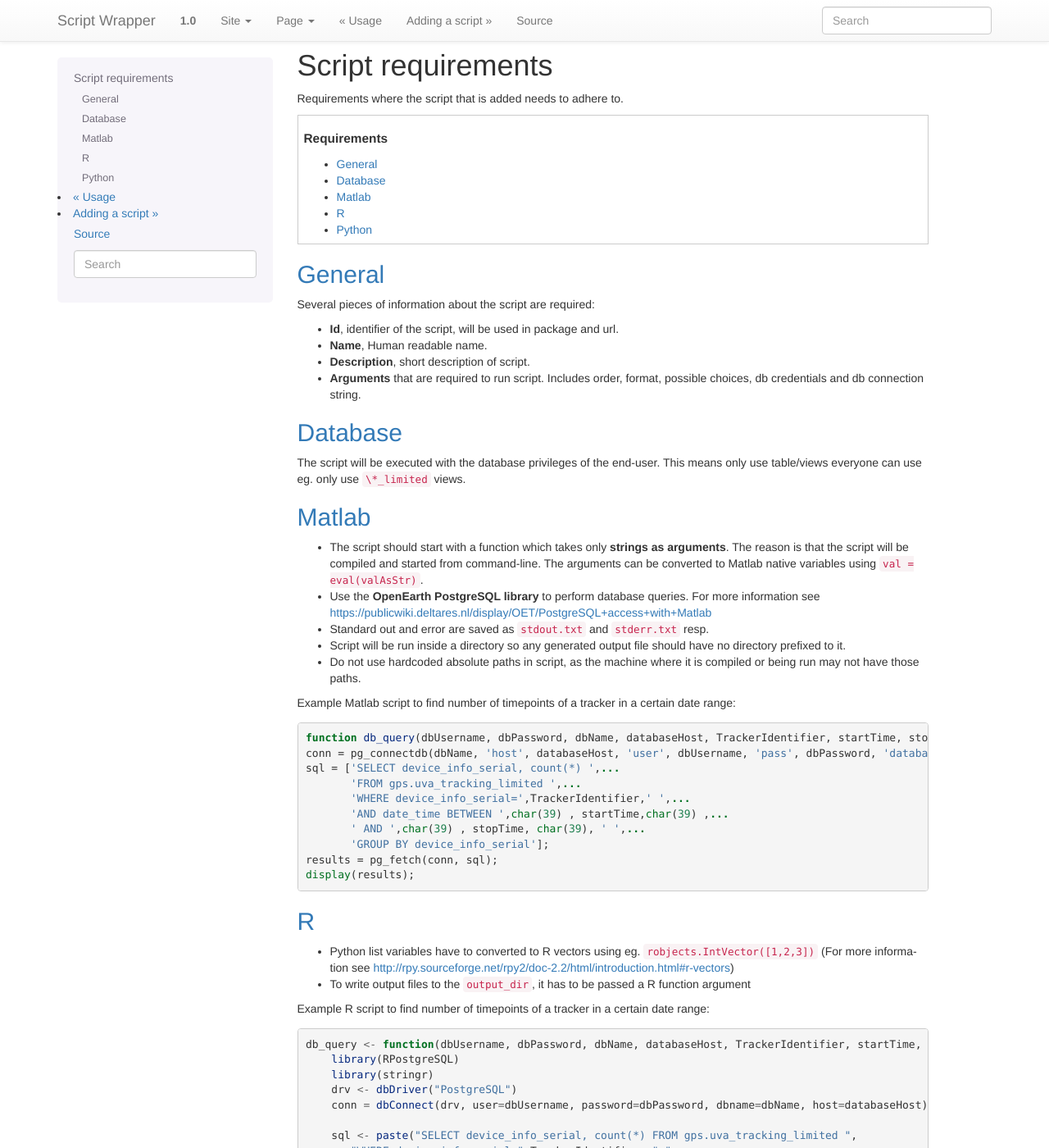
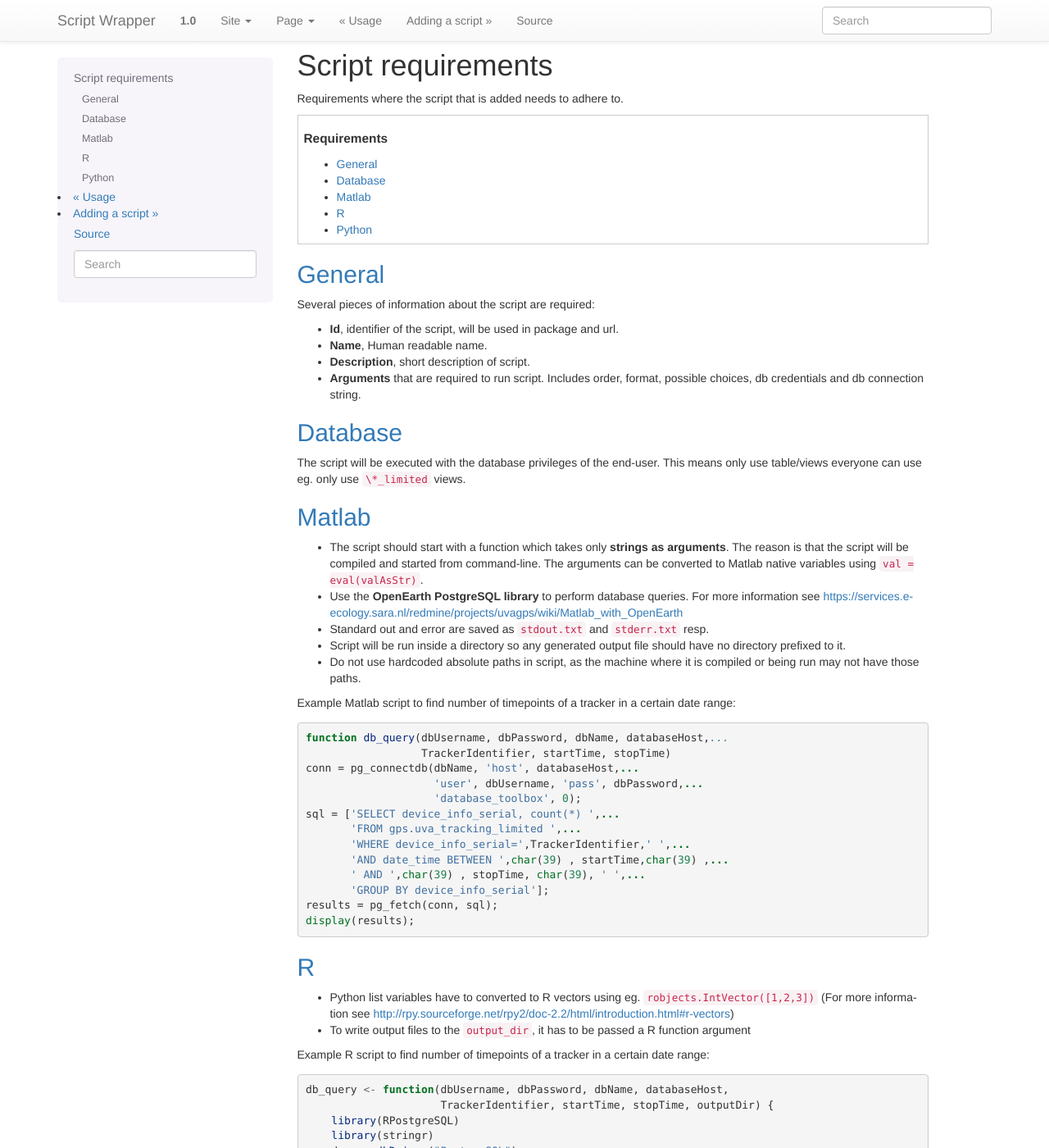
Before and after one commit to NLeSC/eEcology-script-wrapper, a Sphinx documentation site: the page built from docs/script_requirements.rst, in a window 1280 px wide and 1400 px high. Shown: the whole window at 82% size. Built offline with Sphinx 7.4.7, drawn with Linux system fonts in a browser that asks for light colours.

Commit message:
Wrap long lines so pdf code examples are not wider than page.

```diff
--- a/docs/adding_script.rst
+++ b/docs/adding_script.rst
@@ -25,10 +25,12 @@ Example compilations:
 .. code-block:: bash
 
     # Matlab script which uses openearth postgresql library
-    mcc -mv -R -nodisplay -I openearth/io/postgresql -I openearth -I openearth/general -I openearth/general/io_fun dbq.m
+    mcc -mv -R -nodisplay -I openearth/io/postgresql -I openearth \
+    -I openearth/general -I openearth/general/io_fun dbq.m
 
     # Matlab script like above, but also uses googleearth library and a dependency dist.m
-    mcc -mv -R -nodisplay -I openearth/io/postgresql -I openearth -I openearth/general -I openearth/general/io_fun -I googleearth gpsvis.m dist.m
+    mcc -mv -R -nodisplay -I openearth/io/postgresql -I openearth \
+    -I openearth/general -I openearth/general/io_fun -I googleearth gpsvis.m dist.m
 
 2. Make skeleton
 ================
--- a/docs/conf.py
+++ b/docs/conf.py
@@ -299,6 +299,7 @@ pdf_style_path = ['.', '_styles']
 # For example: 1 means top-level sections start in a new page
 # 0 means disabled
 #pdf_break_level = 0
+pdf_break_level = 2
 
 # When a section starts in a new page, force it to be 'even', 'odd',
 # or just use 'any'
--- a/docs/script_requirements.rst
+++ b/docs/script_requirements.rst
@@ -26,7 +26,7 @@ Matlab
 ======
 
 * The script should start with a function which takes only **strings as arguments**. The reason is that the script will be compiled and started from command-line. The arguments can be converted to Matlab native variables using ``val = eval(valAsStr)``.
-* Use the **OpenEarth PostgreSQL library** to perform database queries. For more information see https://publicwiki.deltares.nl/display/OET/PostgreSQL+access+with+Matlab
+* Use the **OpenEarth PostgreSQL library** to perform database queries. For more information see https://services.e-ecology.sara.nl/redmine/projects/uvagps/wiki/Matlab_with_OpenEarth
 * Standard out and error are saved as ``stdout.txt`` and ``stderr.txt`` resp.
 * Script will be run inside a directory so any generated output file should have no directory prefixed to it.
 * Do not use hardcoded absolute paths in script, as the machine where it is compiled or being run may not have those paths.
@@ -35,8 +35,11 @@ Example Matlab script to find number of timepoints of a tracker in a certain dat
 
 .. code-block:: matlab
 
-    function db_query(dbUsername, dbPassword, dbName, databaseHost, TrackerIdentifier, startTime, stopTime)
-    conn = pg_connectdb(dbName, 'host', databaseHost, 'user', dbUsername, 'pass', dbPassword, 'database_toolbox', 0);
+    function db_query(dbUsername, dbPassword, dbName, databaseHost,...
+                      TrackerIdentifier, startTime, stopTime)
+    conn = pg_connectdb(dbName, 'host', databaseHost,...
+                        'user', dbUsername, 'pass', dbPassword,...
+                        'database_toolbox', 0);
     sql = ['SELECT device_info_serial, count(*) ',...
            'FROM gps.uva_tracking_limited ',...
            'WHERE device_info_serial=',TrackerIdentifier,' ',...
@@ -56,11 +59,13 @@ Example R script to find number of timepoints of a tracker in a certain date ran
 
 .. code-block:: r
 
-    db_query <- function(dbUsername, dbPassword, dbName, databaseHost, TrackerIdentifier, startTime, stopTime, outputDir) {
+    db_query <- function(dbUsername, dbPassword, dbName, databaseHost,
+                         TrackerIdentifier, startTime, stopTime, outputDir) {
         library(RPostgreSQL)
         library(stringr)
         drv <- dbDriver("PostgreSQL")
-        conn = dbConnect(drv, user=dbUsername, password=dbPassword, dbname=dbName, host=databaseHost)
+        conn = dbConnect(drv, user=dbUsername, password=dbPassword,
+                         dbname=dbName, host=databaseHost)
 
         sql <- paste("SELECT device_info_serial, count(*) FROM gps.uva_tracking_limited ",
            "WHERE device_info_serial=",TrackerIdentifier, " ",
```
Also changed, not shown: 1 other file.
